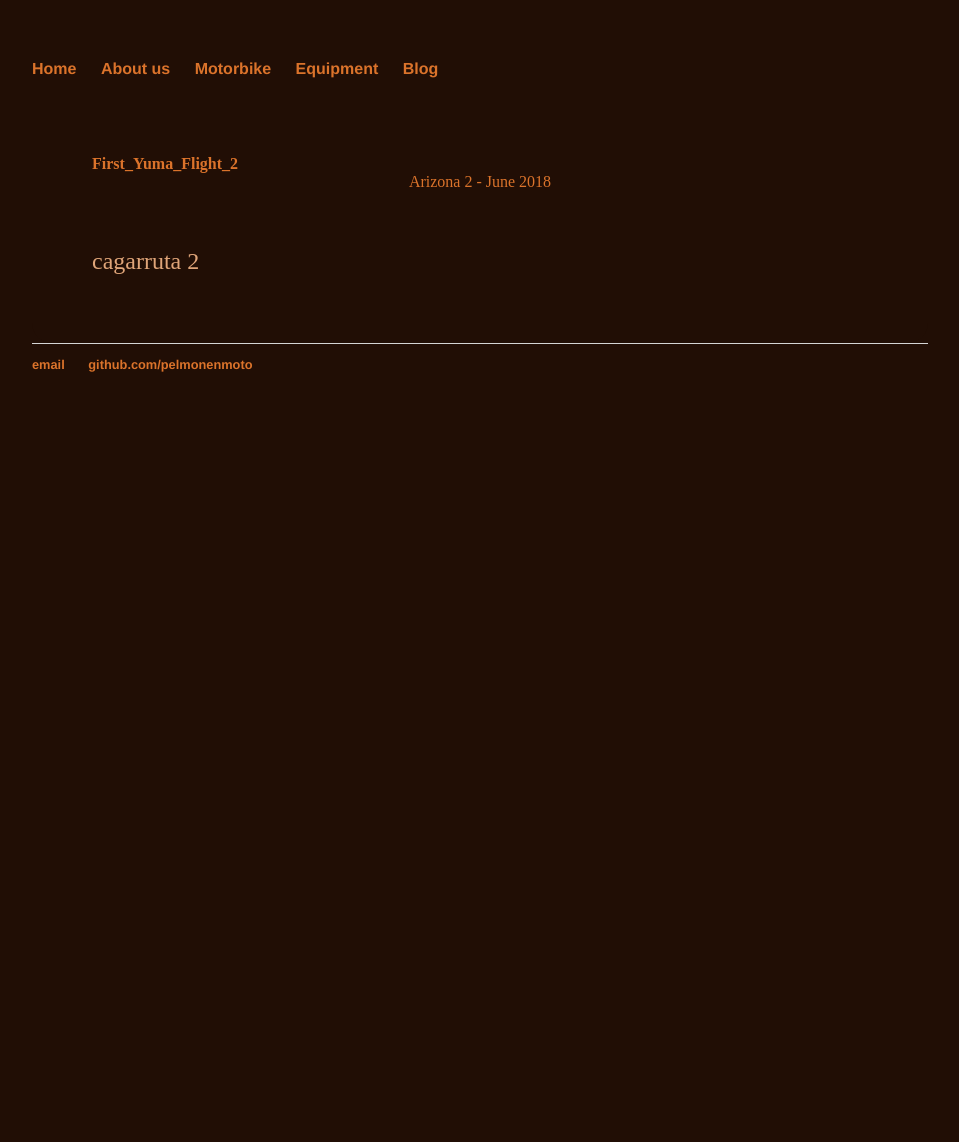
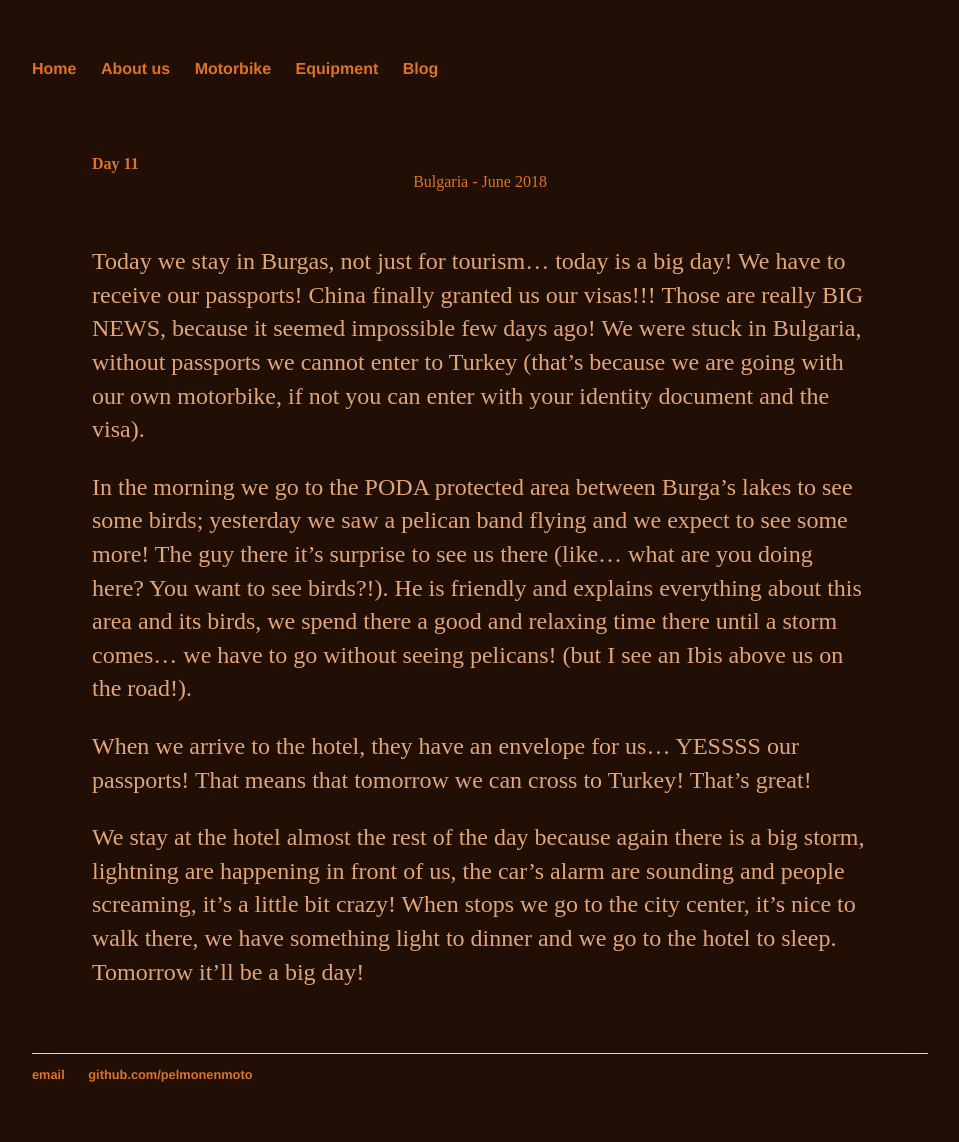
Before and after one commit to PepGonella/pelmonenmoto.github.io, a Jekyll site: the page built from _etapes/2018-06-28-day11.md, in a window 1280 px wide. Shown: the whole page, without its empty margins (160-1119 px from the left). Built offline with Jekyll 4.4.1, drawn with Linux system fonts in a browser that asks for light colours; before the commit the page ends 900 px from its top, so only the background shows below that.

Commit message:
uploading day 11

```diff
--- a/_etapes/2018-06-28-day11.md
+++ b/_etapes/2018-06-28-day11.md
@@ -1,15 +1,21 @@
 ---
 layout: post
-title: First_Yuma_Flight_2
+title: Day 11
 description:
 type: photos
 destination: pelmonenmoto
 category: etapes
 subcat: Private Pilot2
-location: Arizona 2
+location: Bulgaria
 image: /pictures/thumbs/canaldam.png
 permalink:
 publish: yes
 ---
 
-cagarruta 2
+Today we stay in Burgas, not just for tourism... today is a big day! We have to receive our passports! China finally granted us our visas!!! Those are really BIG NEWS, because it seemed impossible few days ago! We were stuck in Bulgaria, without passports we cannot enter to Turkey (that's because we are going with our own motorbike, if not you can enter with your identity document and the visa).
+
+In the morning we go to the PODA protected area between Burga's lakes to see some birds; yesterday we saw a pelican band flying and we expect to see some more! The guy there it's surprise to see us there (like... what are you doing here? You want to see birds?!). He is friendly and explains everything about this area and its birds, we spend there a good and relaxing time there until a storm comes... we have to go without seeing pelicans! (but I see an Ibis above us on the road!).
+
+When we arrive to the hotel, they have an envelope for us... YESSSS our passports! That means that tomorrow we can cross to Turkey! That's great!
+
+We stay at the hotel almost the rest of the day because again there is a big storm, lightning are happening in front of us, the car's alarm are sounding and people screaming, it's a little bit crazy! When stops we go to the city center, it's nice to walk there, we have something light to dinner and we go to the hotel to sleep. Tomorrow it'll be a big day!
```
